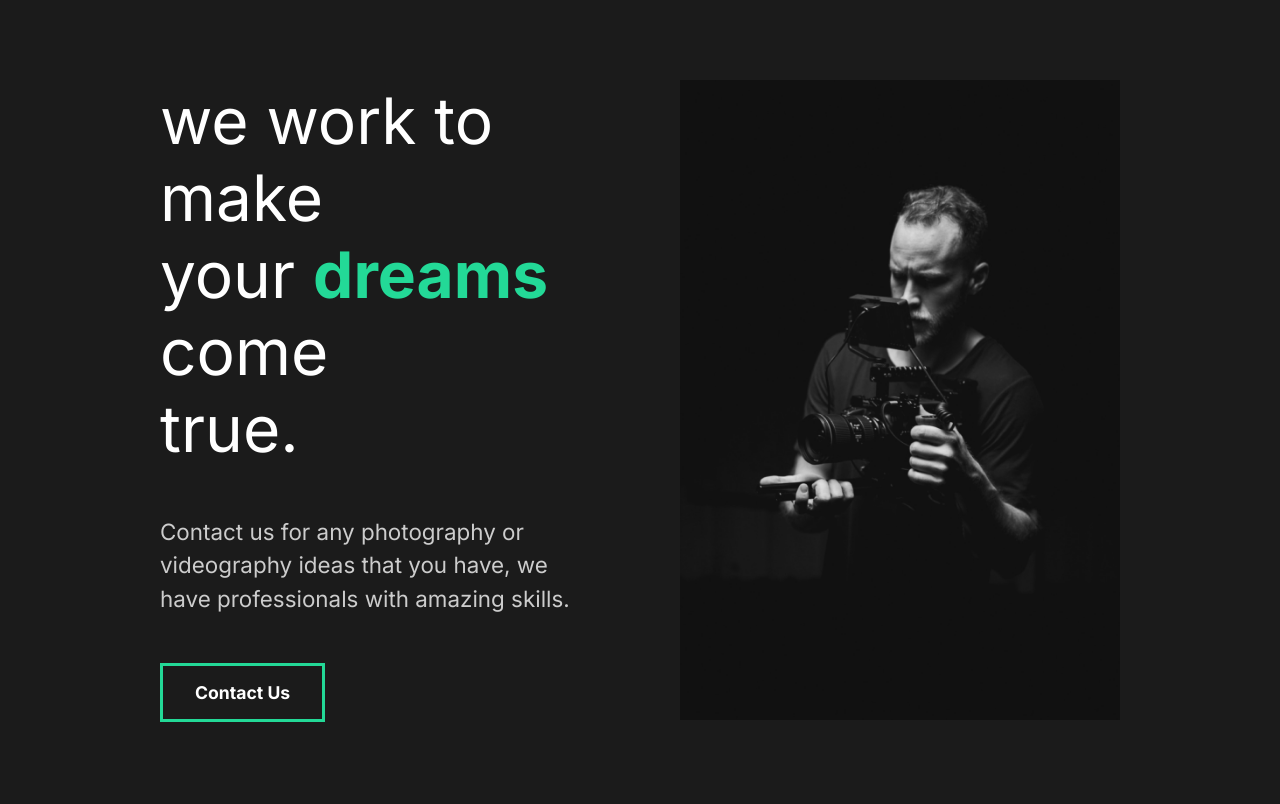
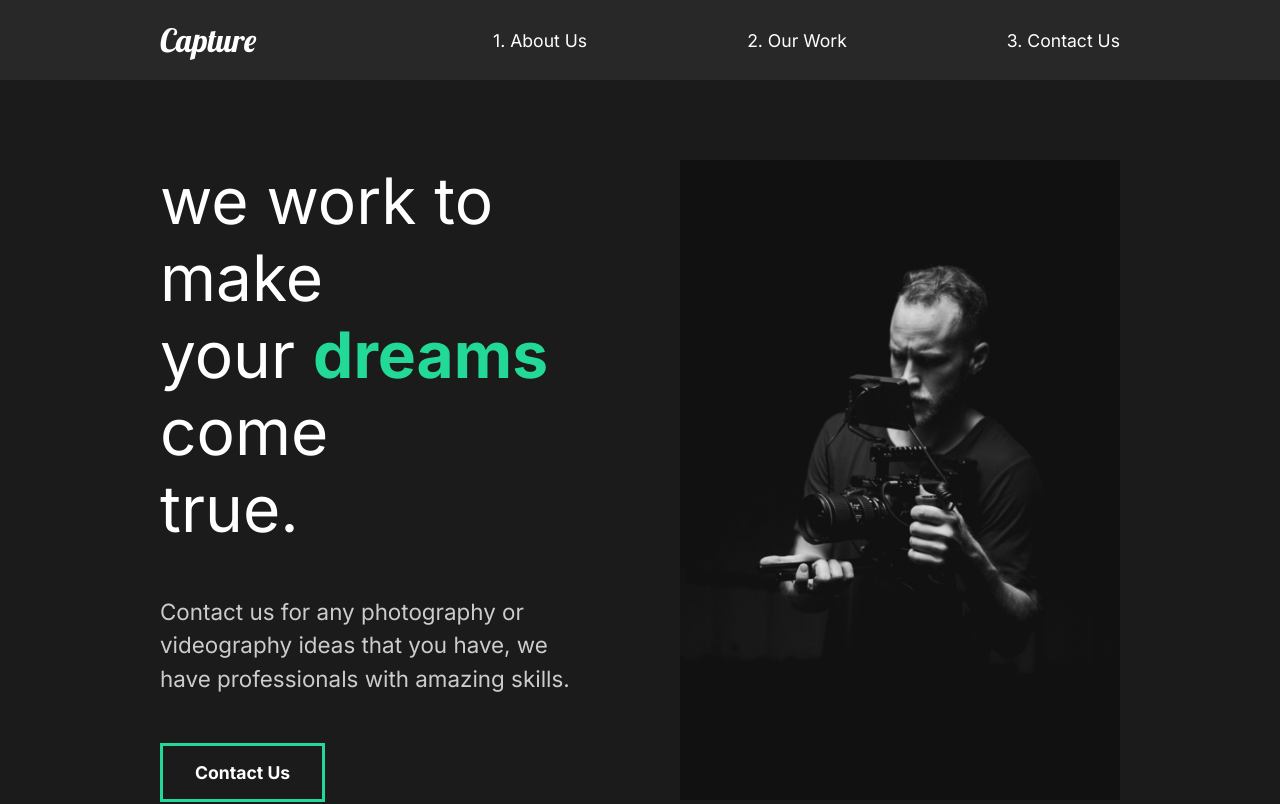
Before and after one commit to 10kareem10/capture, a React (Create React App) app: page / in a window 1280 px wide. Shown: the top 804 px of the page. Built offline with nearby package versions, Linux system fonts and the light colour scheme.

Commit message:
8.creating Nav

```diff
--- a/src/App.js
+++ b/src/App.js
@@ -1,5 +1,6 @@
 import react from "react";
 import AboutUs from "./pages/AboutUs";
+import Nav from "./components/Nav";
 import GlobalStyle from "./components/GlobalStyle";
 
 
@@ -8,6 +9,7 @@
 
     <div className="App">
       <GlobalStyle/>
+      <Nav/>
       <AboutUs/>
 
     </div>
--- /dev/null
+++ b/src/components/Nav.js
@@ -0,0 +1,59 @@
+import React from "react";
+import styled from "styled-components";
+import { About,Hide,Image,Description } from "./styles";
+
+
+const Nav=()=>{
+    return(
+        <StyledNav>
+            <h1><a id="logo" href="#">Capture</a> </h1>
+            <ul>
+                <li>
+                    <a href="#">1. About Us</a>
+                </li>
+                <li>
+                    <a href="#">2. Our Work</a>
+                </li>
+                <li>
+                    <a href="#">3. Contact Us</a>
+                </li>
+            </ul>
+        </StyledNav>
+    );
+};
+
+const StyledNav=styled.nav`
+
+ min-height: 10vh;
+ display: flex;
+ margin: auto;
+ justify-content: space-between;
+ align-items: center;
+ padding: 1rem 10rem;
+ background-color: #282828;
+ a{
+color: white;
+text-decoration: none;
+
+ }
+ ul{
+     display: flex;
+     list-style: none;
+ }
+
+ #logo{
+     font-size: 2rem;
+     font-family: "Lobster" ,cursive;
+     font-weight: lighter;
+ }
+
+ li{
+     padding-left: 10rem;
+     position: relative;
+ }
+
+
+
+`;
+
+export default Nav;
```
